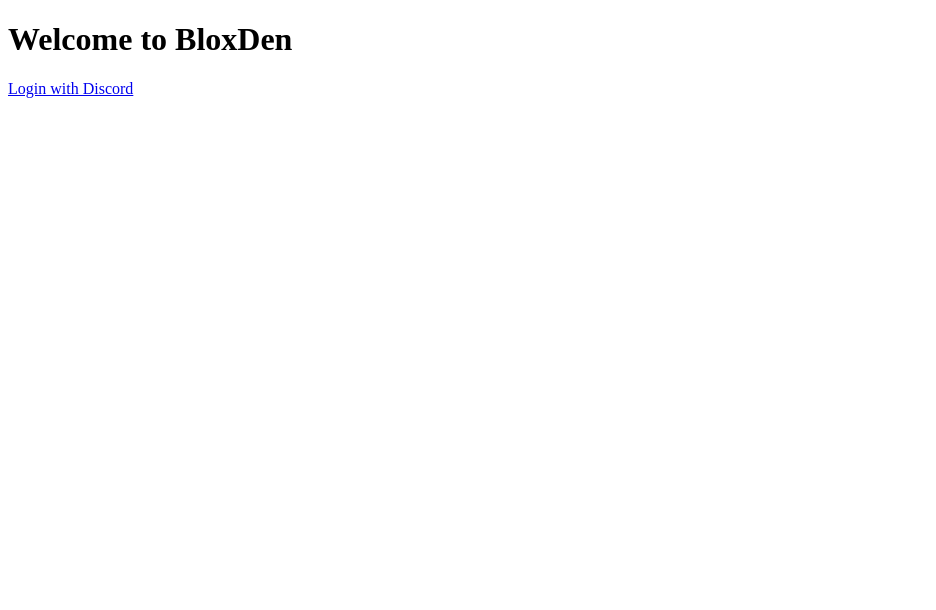
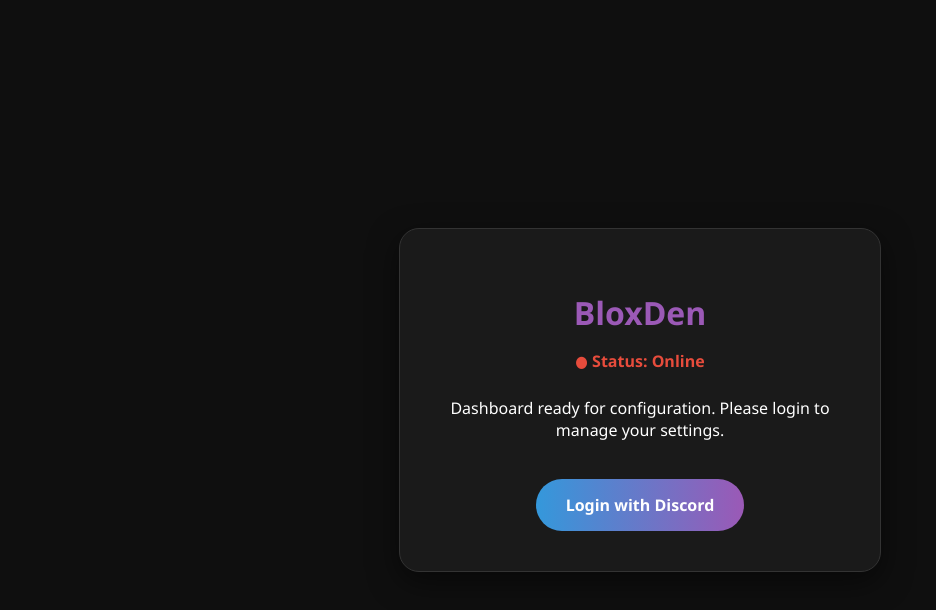
Before and after one commit to NotGood-star/BloxDen-Website, a website: page public/index.html in a window 1280 px wide. Shown: the whole page, without its empty margins (0-936 px from the left). Drawn offline with Linux system fonts and the light colour scheme.

Commit message:
Update index.html

```diff
--- a/public/index.html
+++ b/public/index.html
@@ -1,7 +1,70 @@
 <!DOCTYPE html>
-<html>
+<html lang="en">
+<head>
+    <meta charset="UTF-8">
+    <meta name="viewport" content="width=device-width, initial-scale=1.0">
+    <title>BloxDen | Dashboard</title>
+    <style>
+        :root {
+            --bg-black: #0f0f0f;
+            --card-black: #1a1a1a;
+            --accent-blue: #3498db;
+            --accent-purple: #9b59b6;
+            --accent-red: #e74c3c;
+            --text-white: #ffffff;
+        }
+
+        body {
+            background-color: var(--bg-black);
+            color: var(--text-white);
+            font-family: 'Segoe UI', Tahoma, Geneva, Verdana, sans-serif;
+            display: flex;
+            justify-content: center;
+            align-items: center;
+            height: 100vh;
+            margin: 0;
+        }
+
+        .card {
+            background-color: var(--card-black);
+            padding: 40px;
+            border-radius: 20px;
+            text-align: center;
+            box-shadow: 0 10px 30px rgba(0,0,0,0.5);
+            border: 1px solid #333;
+            width: 80%;
+            max-width: 400px;
+        }
+
+        h1 { margin-bottom: 10px; color: var(--accent-purple); }
+        .status { color: var(--accent-red); font-weight: bold; margin-bottom: 25px; }
+
+        a {
+            display: inline-block;
+            background: linear-gradient(90deg, var(--accent-blue), var(--accent-purple));
+            color: white;
+            padding: 15px 30px;
+            text-decoration: none;
+            border-radius: 50px;
+            font-weight: bold;
+            transition: transform 0.2s, box-shadow 0.2s;
+        }
+
+        a:hover {
+            transform: scale(1.05);
+            box-shadow: 0 0 15px rgba(155, 89, 182, 0.5);
+        }
+    </style>
+</head>
 <body>
-    <h1>Welcome to BloxDen</h1>
-    <a href="/login">Login with Discord</a>
+
+    <div class="card">
+        <h1>BloxDen</h1>
+        <p class="status">● Status: Online</p>
+        <p>Dashboard ready for configuration. Please login to manage your settings.</p>
+        <br>
+        <a href="/login">Login with Discord</a>
+    </div>
+
 </body>
 </html>
```
